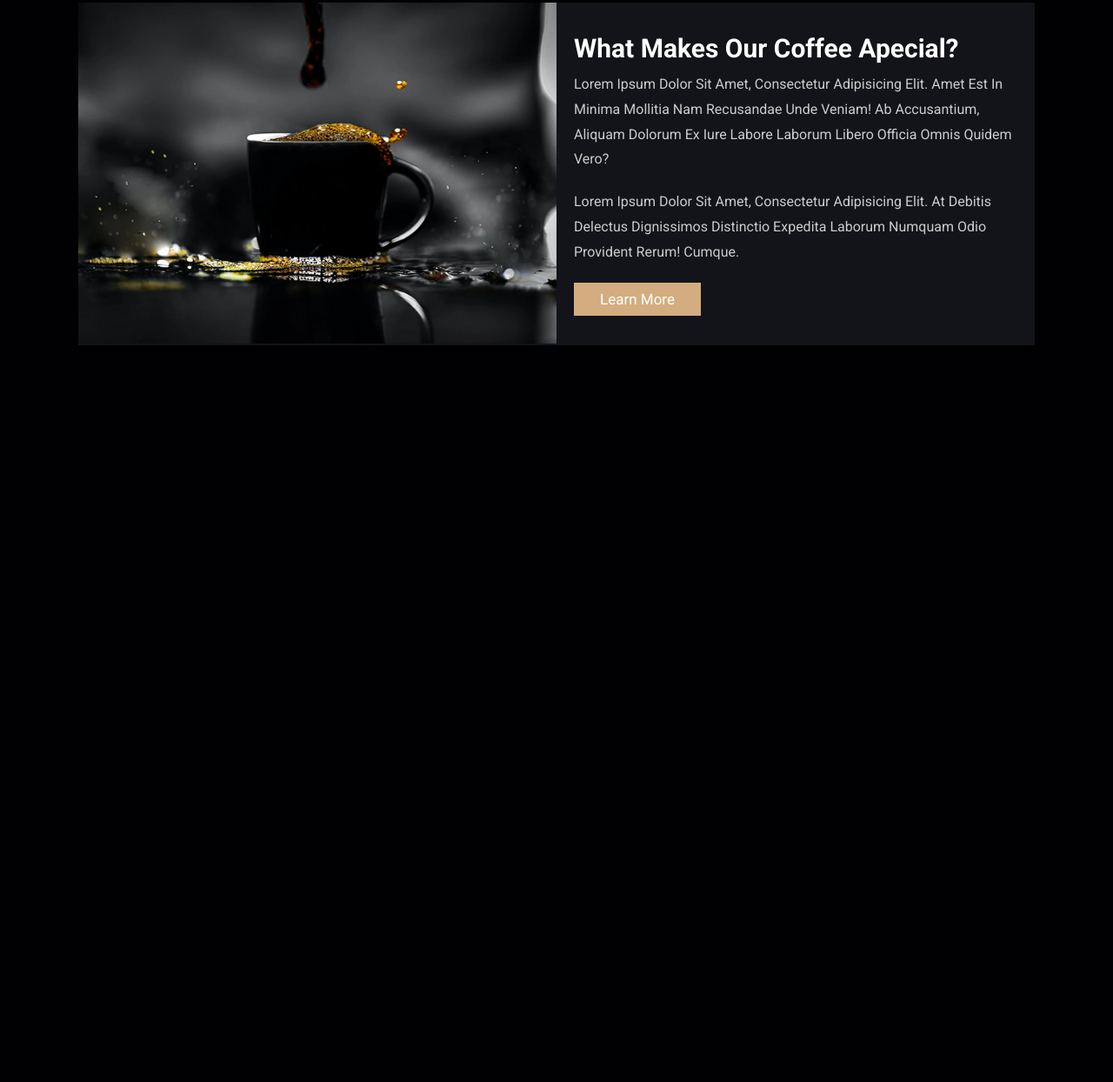
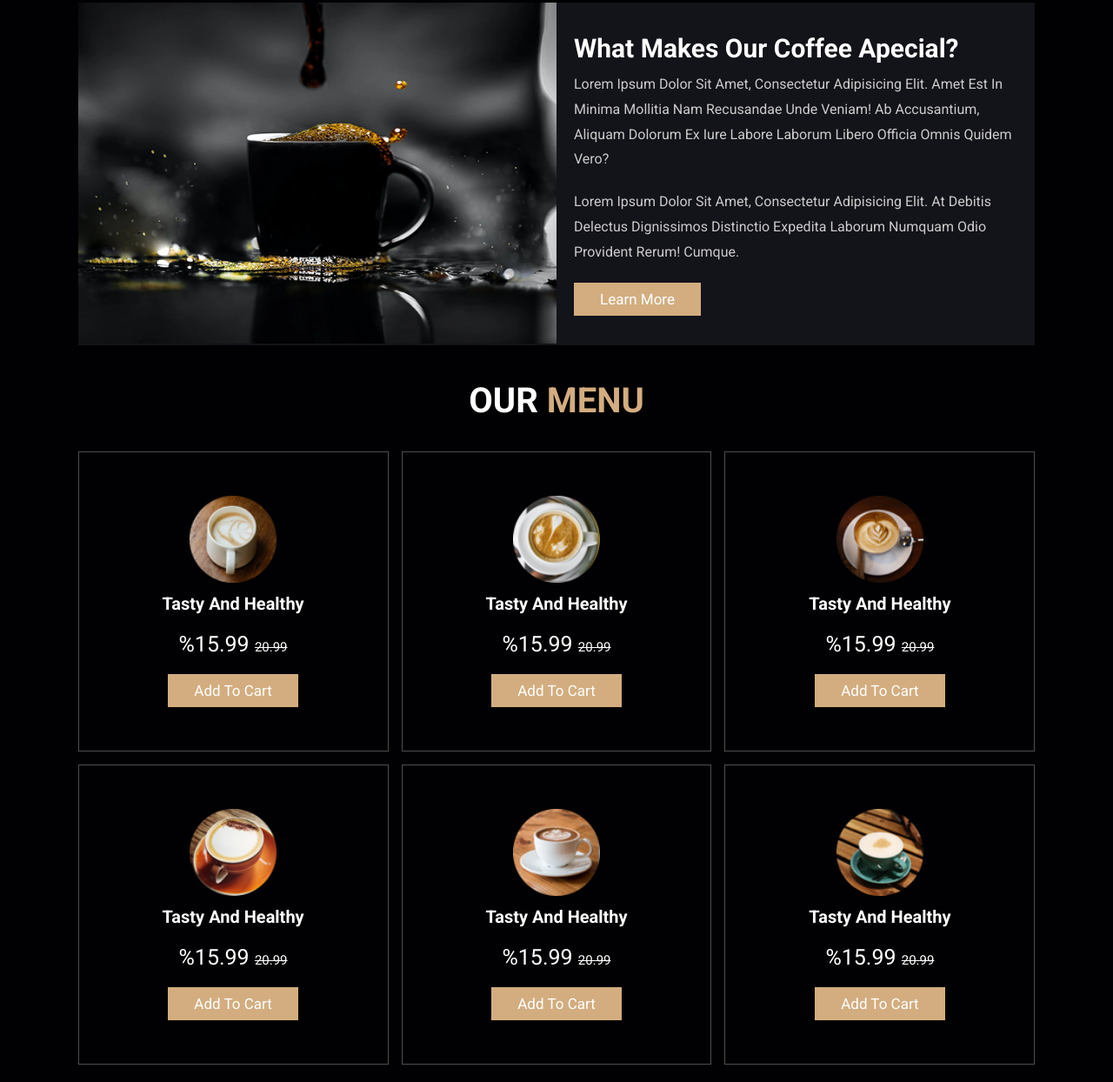
Before and after one commit to JaeHong94/coffee_site, a website: page index.html in a window 1280 px wide. Shown: the part 899-2143 px from the top of the page at 87% size. Before the commit the page ends 1316 px from the top, so only its background shows below. Drawn offline with Linux system fonts and the light colour scheme.

Commit message:
ADD: menu section

```diff
--- a/css/style.css
+++ b/css/style.css
@@ -226,6 +226,39 @@ section {
   padding: 1rem 0;
   line-height: 1.8;
 }
+.menu .box-container {
+  display: grid;
+  grid-template-columns: repeat(auto-fit, minmax(30rem, 1fr));
+  gap: 1.5rem;
+}
+.menu .box-container .box {
+  padding: 5rem;
+  text-align: center;
+  border: var(--border);
+}
+.menu .box-container .box img {
+  height: 10rem;
+}
+.menu .box-container .box h3 {
+  color: #fff;
+  font-size: 2rem;
+  padding: 1rem 0;
+}
+.menu .box-container .box .price {
+  color: #fff;
+  font-size: 2.5rem;
+  padding: 1rem 0;
+}
+.menu .box-container .box .price span {
+  font-size: 1.5rem;
+  text-decoration: line-through;
+}
+.menu .box-container .box:hover {
+  background: #fff;
+}
+.menu .box-container .box:hover > * {
+  color: var(--black);
+}
 /* media queries*/
 @media (max-width: 991px) {
   html {
--- a/index.html
+++ b/index.html
@@ -105,6 +105,50 @@
   </div>
 </section>
 <!-- //about section -->
+
+<!-- menu section -->
+<section class="menu" id="menu">
+  <h1 class="heading"> our <span>menu</span> </h1>
+  <div class="box-container">
+    <div class="box">
+      <img src="./images/menu-1.png" alt="">
+      <h3>tasty and healthy</h3>
+      <div class="price">%15.99 <span>20.99</span></div>
+      <a href="javascript:void(0)" class="btn">add to cart</a>
+    </div>
+    <div class="box">
+      <img src="./images/menu-2.png" alt="">
+      <h3>tasty and healthy</h3>
+      <div class="price">%15.99 <span>20.99</span></div>
+      <a href="javascript:void(0)" class="btn">add to cart</a>
+    </div>
+    <div class="box">
+      <img src="./images/menu-3.png" alt="">
+      <h3>tasty and healthy</h3>
+      <div class="price">%15.99 <span>20.99</span></div>
+      <a href="javascript:void(0)" class="btn">add to cart</a>
+    </div>
+    <div class="box">
+      <img src="./images/menu-4.png" alt="">
+      <h3>tasty and healthy</h3>
+      <div class="price">%15.99 <span>20.99</span></div>
+      <a href="javascript:void(0)" class="btn">add to cart</a>
+    </div>
+    <div class="box">
+      <img src="./images/menu-5.png" alt="">
+      <h3>tasty and healthy</h3>
+      <div class="price">%15.99 <span>20.99</span></div>
+      <a href="javascript:void(0)" class="btn">add to cart</a>
+    </div>
+    <div class="box">
+      <img src="./images/menu-6.png" alt="">
+      <h3>tasty and healthy</h3>
+      <div class="price">%15.99 <span>20.99</span></div>
+      <a href="javascript:void(0)" class="btn">add to cart</a>
+    </div>
+  </div>
+</section>
+<!-- //menu section -->
 <!-- custom js file link  -->
 <script src="js/script.js" type="module"></script>
 </body>
```
